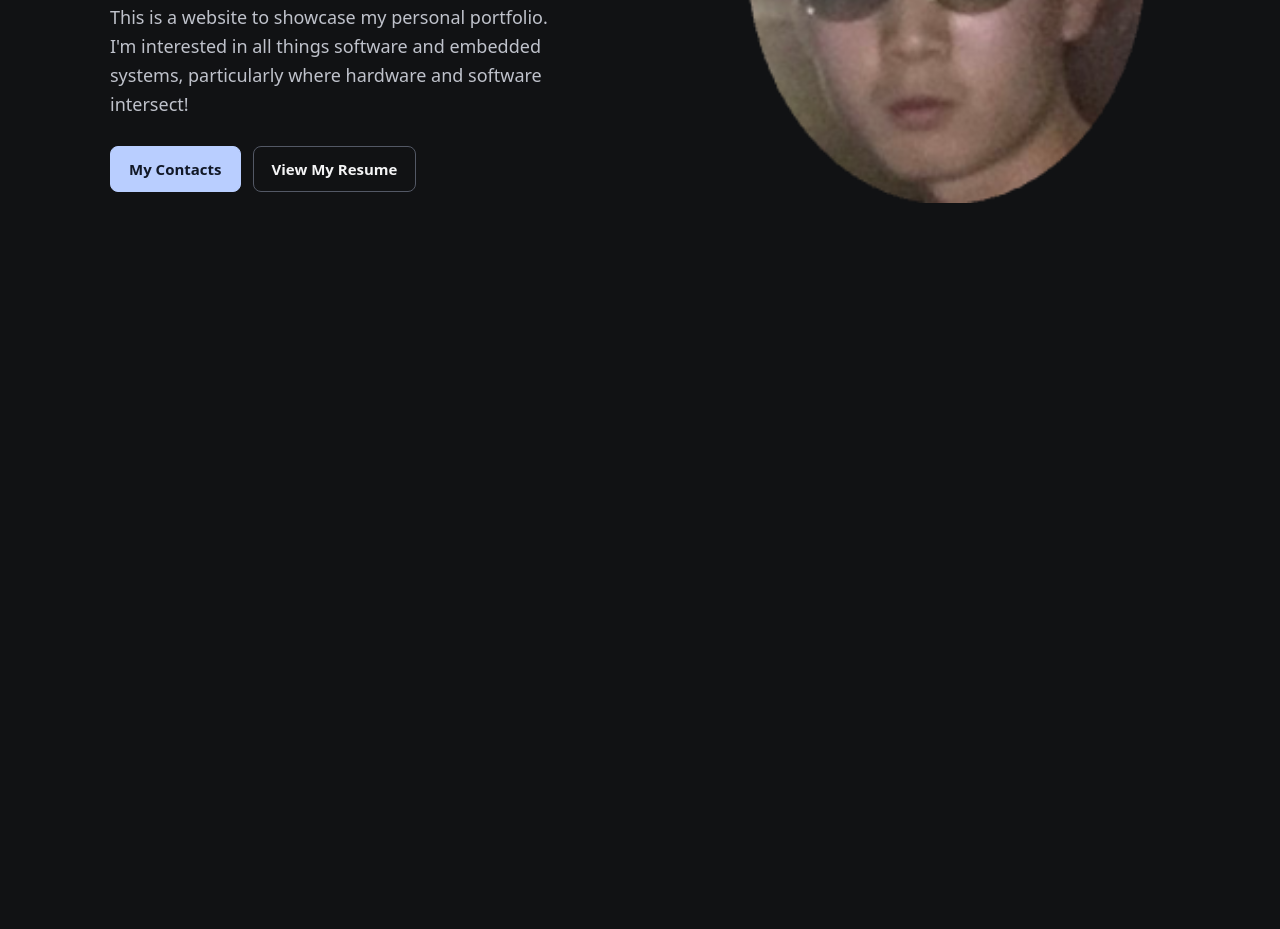
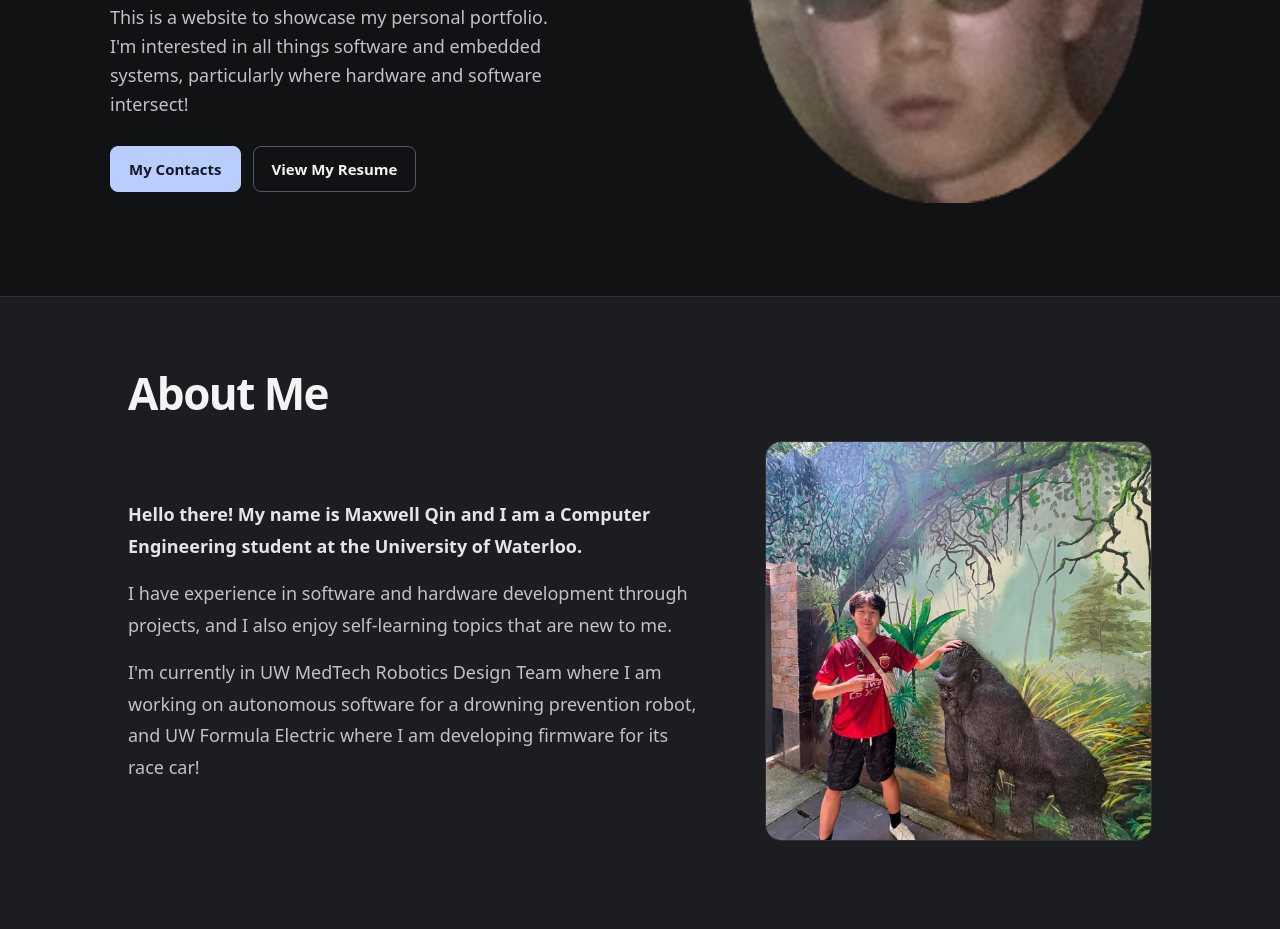
Before and after one commit to odozdee/portfolio, a plain HTML site: page index.html in a window 1280 px wide. Shown: the part 472-1401 px from the top of the page. Before the commit the page ends 800 px from the top, so only its background shows below. Drawn offline with Linux system fonts and the light colour scheme.

Commit message:
about section

```diff
--- a/index.html
+++ b/index.html
@@ -19,6 +19,7 @@
             <a href="#resume">Resume</a>
         </div>
     </div>
+
     <div class="hero" id="home">
         <div class="hero-text">
             <h1>Maxwell Qin</h1>
@@ -33,6 +34,26 @@
             <img src="images/personal-image.png" alt="personal image">
         </div>
     </div>
+
+    <section class="about-me" id="about">
+        <div class="about">
+            <div class="about-title">
+                <h2>About Me</h2>
+            </div>
+            <div class="about-content">
+                <div class="about-text">
+                    <p>Hello there! My name is Maxwell Qin and I am a Computer Engineering student at the University of Waterloo.</p>
+                    <p>I have experience in software and hardware development through projects, and I also enjoy self-learning topics that are new to me.</p><br>
+                    <p>I'm currently in UW MedTech Robotics Design Team where I am working on autonomous software for a drowning prevention robot,
+                        and UW Formula Electric where I am developing firmware for its race car!
+                    </p>
+                </div>
+                <div class="about-image">
+                    <img src="images/about-photo.jpg" alt="about-photo">
+                </div>
+            </div>
+        </div>
+    </section>
 </body>
 <footer>
 
--- a/stylesheet.css
+++ b/stylesheet.css
@@ -139,3 +139,63 @@ body {
     object-fit: contain;
     height: auto;
 }
+
+.about-me {
+    padding: 72px 48px 88px;
+    border-top: 1px solid #303238;
+    background: #1b1d21;
+}
+
+.about {
+    max-width: 64rem;
+    margin: 0 auto;
+}
+
+.about-title h2 {
+    margin: 0 0 24px;
+    font-size: 2.75rem;
+    line-height: 1.1;
+    letter-spacing: -0.035em;
+}
+
+.about-content {
+    display: grid;
+    grid-template-columns: minmax(0, 3fr) minmax(0, 2fr);
+    align-items: center;
+    gap: 56px;
+}
+
+.about-text {
+    max-width: 36rem;
+    color: #bfc2cb;
+    font-size: 1.125rem;
+    line-height: 1.75;
+}
+
+.about-text p {
+    margin: 0;
+}
+
+.about-text p + p,
+.about-text br + p {
+    margin-top: 16px;
+}
+
+.about-text p:first-child {
+    color: #e3e5ea;
+    font-weight: 600;
+}
+
+.about-text > br {
+    display: none;
+}
+
+.about-image img {
+    display: block;
+    box-sizing: border-box;
+    width: 100%;
+    max-height: 25rem;
+    border: 1px solid #303238;
+    border-radius: 16px;
+    object-fit: cover;
+}
```
Also changed, not shown: images/about-photo.jpg (added).
